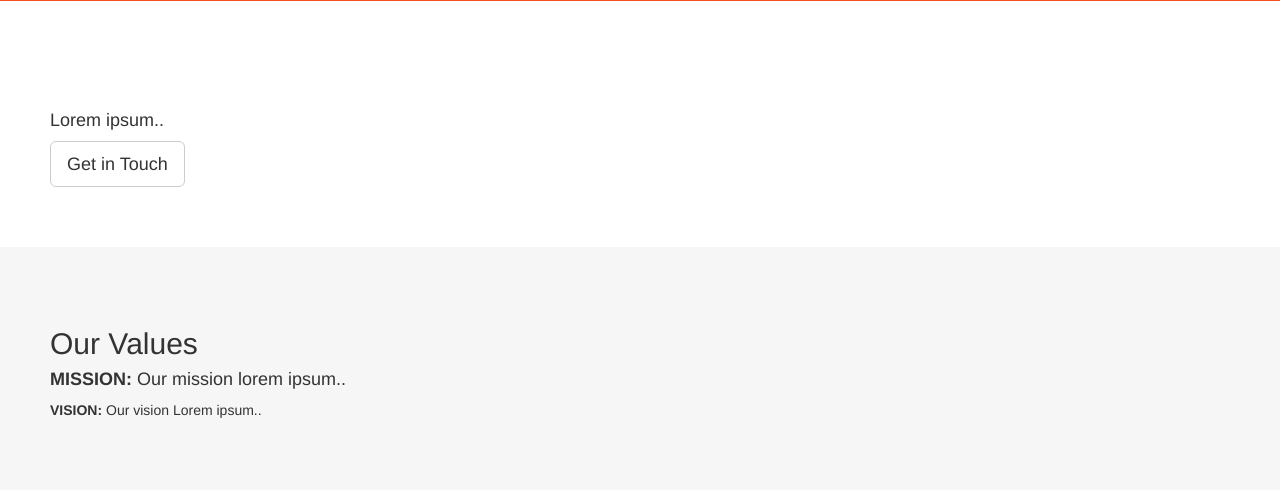
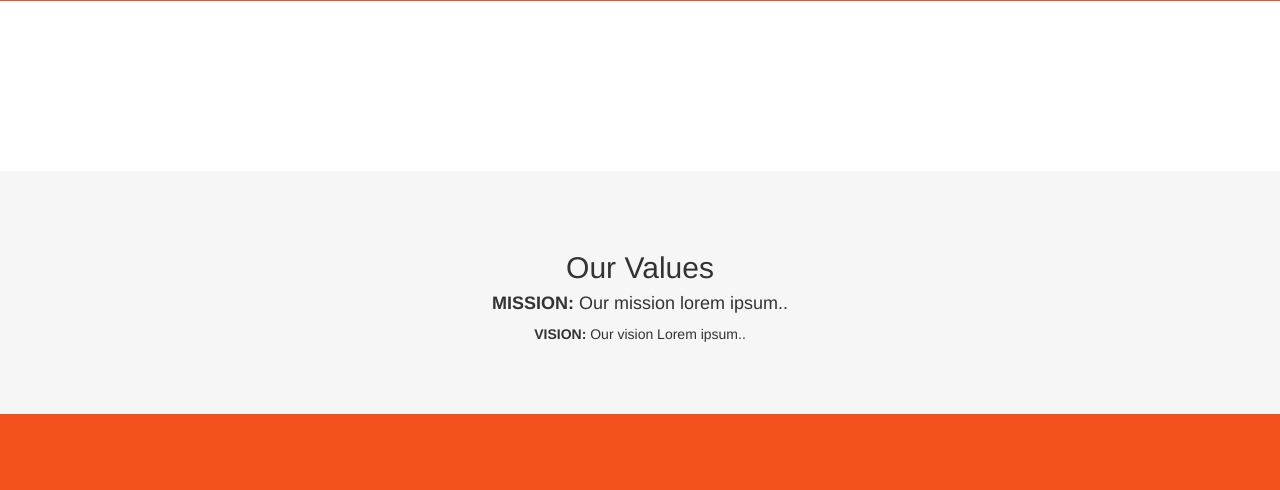
Before and after one commit to jpk2f2/tigerhack2017, a Flask app: template templates/main.html in a window 1280 px wide. Shown: the part 389-879 px from the top of the page. After the commit the page ends 803 px from the top, so only its background shows below. Run offline with Flask 2, Linux system fonts and the light colour scheme; the template is opened without the code that fills it, so the values that code supplies are empty; some libraries are stand-ins or nearby versions.

Commit message:
centered text and set margin

```diff
--- a/templates/main.html
+++ b/templates/main.html
@@ -17,7 +17,11 @@
       background-color: #f6f6f6;
   }
   .container-fluid {
-      padding: 60px 50px;
+      padding: 60px 60px;
+      text-align: center;
+  }
+  h2 {
+    text-align: center;
   }
   </style>
 </head>
@@ -31,9 +35,7 @@
 <!-- Container (About Section) -->
 <div class="container-fluid">
   <h2>{{ article_title }}</h2>
-  <h4>Lorem ipsum..</h4>
   <p>{{ article_text }}</p>
-  <button class="btn btn-default btn-lg">Get in Touch</button>
 </div>
 
 <div class="container-fluid bg-grey">
```
